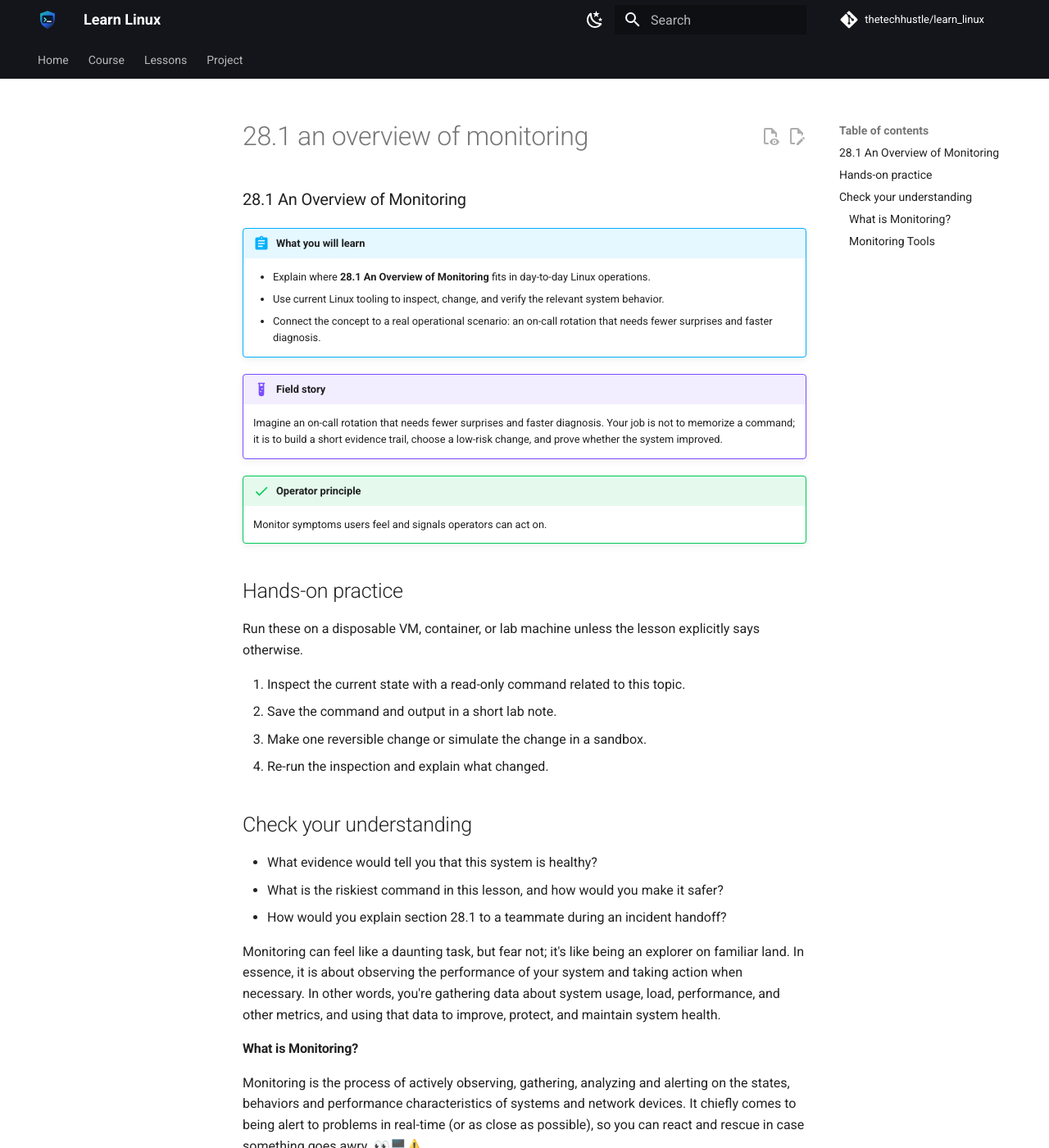
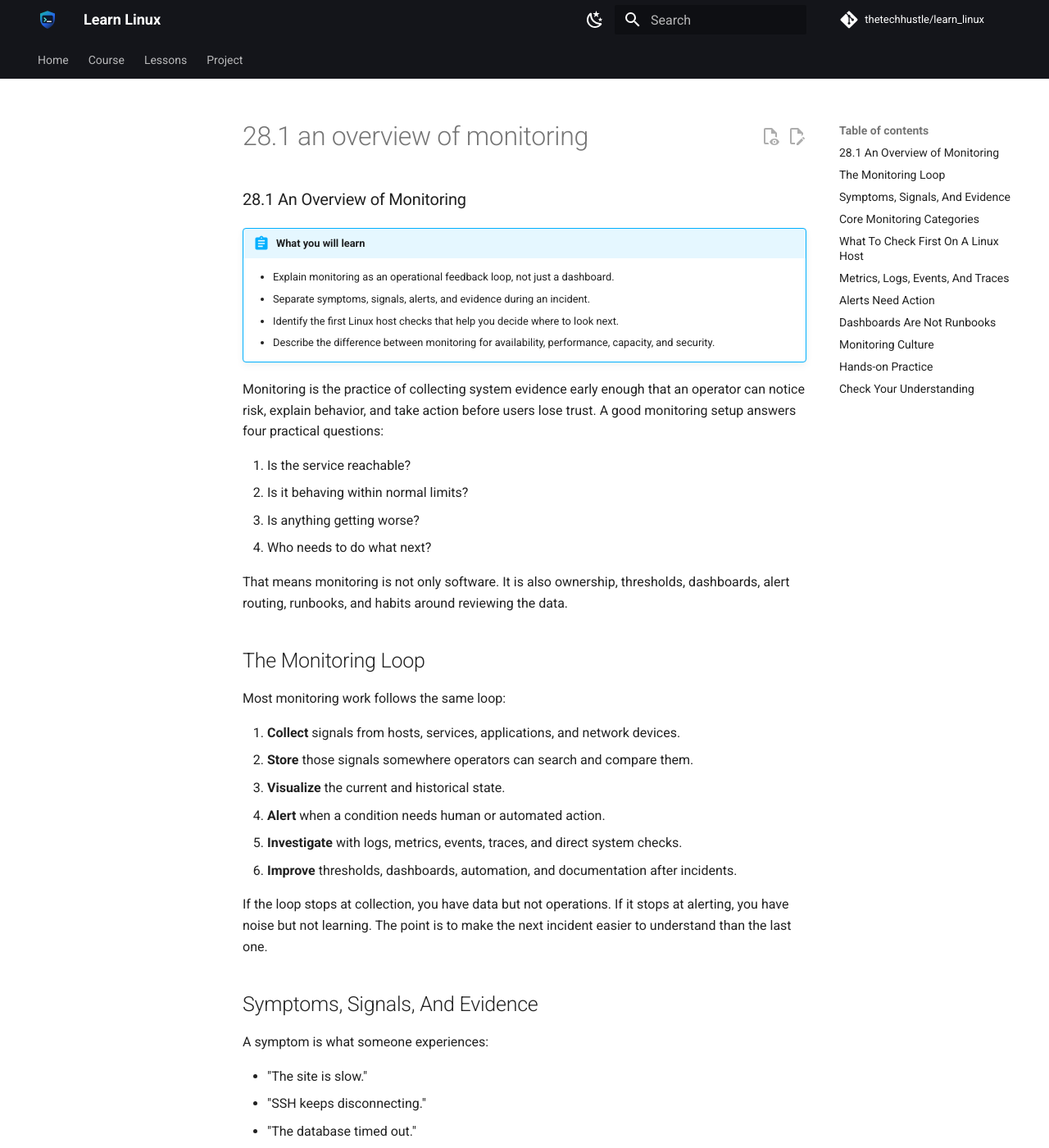
Before and after one commit to thetechhustle/learn_linux, an MkDocs documentation site: the page built from docs/lessons/28_monitoring/28.1_an_overview_of_monitoring.md, in a window 1280 px wide and 1400 px high. Shown: the whole window at 82% size. Built offline with MkDocs 1.6.1 and Material for MkDocs 9.7.7, drawn with Linux system fonts in a browser that asks for light colours; comment, search, counter and statistics services are not loaded; some of the changed text lies outside the part shown.

Commit message:
Improve Chapter 28 monitoring overview lesson (#254)
Co-authored-by: Jules Ai <jules@Juless-Air.ts.net lan>

````diff
--- a/docs/lessons/28_monitoring/28.1_an_overview_of_monitoring.md
+++ b/docs/lessons/28_monitoring/28.1_an_overview_of_monitoring.md
@@ -1,60 +1,213 @@
 ### 28.1 An Overview of Monitoring
 
+!!! abstract "What you will learn"
+    - Explain monitoring as an operational feedback loop, not just a dashboard.
+    - Separate symptoms, signals, alerts, and evidence during an incident.
+    - Identify the first Linux host checks that help you decide where to look next.
+    - Describe the difference between monitoring for availability, performance, capacity, and security.
 
+Monitoring is the practice of collecting system evidence early enough that an operator can notice risk, explain behavior, and take action before users lose trust. A good monitoring setup answers four practical questions:
 
-!!! abstract "What you will learn"
-    - Explain where **28.1 An Overview of Monitoring** fits in day-to-day Linux operations.
-    - Use current Linux tooling to inspect, change, and verify the relevant system behavior.
-    - Connect the concept to a real operational scenario: an on-call rotation that needs fewer surprises and faster diagnosis.
+1. Is the service reachable?
+2. Is it behaving within normal limits?
+3. Is anything getting worse?
+4. Who needs to do what next?
 
-!!! example "Field story"
-    Imagine an on-call rotation that needs fewer surprises and faster diagnosis. Your job is not to memorize a command; it is to build a short evidence trail, choose a low-risk change, and prove whether the system improved.
+That means monitoring is not only software. It is also ownership, thresholds, dashboards, alert routing, runbooks, and habits around reviewing the data.
 
-!!! success "Operator principle"
-    Monitor symptoms users feel and signals operators can act on.
+## The Monitoring Loop
 
-## Hands-on practice
+Most monitoring work follows the same loop:
 
-Run these on a disposable VM, container, or lab machine unless the lesson explicitly says otherwise.
+1. **Collect** signals from hosts, services, applications, and network devices.
+2. **Store** those signals somewhere operators can search and compare them.
+3. **Visualize** the current and historical state.
+4. **Alert** when a condition needs human or automated action.
+5. **Investigate** with logs, metrics, events, traces, and direct system checks.
+6. **Improve** thresholds, dashboards, automation, and documentation after incidents.
 
-1. Inspect the current state with a read-only command related to this topic.
-2. Save the command and output in a short lab note.
-3. Make one reversible change or simulate the change in a sandbox.
-4. Re-run the inspection and explain what changed.
+If the loop stops at collection, you have data but not operations. If it stops at alerting, you have noise but not learning. The point is to make the next incident easier to understand than the last one.
 
-## Check your understanding
+## Symptoms, Signals, And Evidence
 
-- What evidence would tell you that this system is healthy?
-- What is the riskiest command in this lesson, and how would you make it safer?
-- How would you explain section 28.1 to a teammate during an incident handoff?
+A symptom is what someone experiences:
 
+- "The site is slow."
+- "SSH keeps disconnecting."
+- "The database timed out."
+- "The upload failed."
 
-Monitoring can feel like a daunting task, but fear not; it's like being an explorer on familiar land. In essence, it is about observing the performance of your system and taking action when necessary. In other words, you're gathering data about system usage, load, performance, and other metrics, and using that data to improve, protect, and maintain system health.
+A signal is measurable data that may explain the symptom:
 
-#### What is Monitoring?
+- CPU saturation
+- memory pressure
+- disk latency
+- full filesystems
+- packet loss
+- error rate
+- queue depth
+- certificate expiry
+- failed login bursts
 
-Monitoring is the process of actively observing, gathering, analyzing and alerting on the states, behaviors and performance characteristics of systems and network devices. It chiefly comes to being alert to problems in real-time (or as close as possible), so you can react and rescue in case something goes awry. 👀🖥️⚠️
+Evidence is the specific output you can hand to another operator:
 
-Monitoring can be broken down into three main areas:
+```bash
+uptime
+free -h
+df -h
+ss -tuna
+systemctl --failed
+journalctl -p warning..alert --since "30 minutes ago"
+```
 
-- **Performance monitoring:** Looking into your system statistics such as CPU usage, memory utilization, network performance, and disk usage to identify potential issues and optimize performance. It's like keeping an eye on the pulse of your system.💓
+Good monitoring narrows the distance between symptom and evidence.
 
-- **Network monitoring:** Ensuring that the network isn't being overtaxed, that breaches are quickly identified and that the packets sent from point A to point B are not lost in the journey. It is like being the traffic police for your network.🚦🚔
+## Core Monitoring Categories
 
-- **Security monitoring:** Relentlessly watching to ensure there's no unauthorized access, misuse or anomalies in the system, like being the ever-vigilant guard of your castle.🛡️🏰
+Most environments monitor several overlapping categories.
 
-#### Monitoring Tools
+| Category | What It Answers | Linux Examples |
+| --- | --- | --- |
+| Availability | Is it up and reachable? | ping, HTTP checks, service status |
+| Performance | Is it fast enough? | CPU load, memory, disk I/O, latency |
+| Capacity | Are we running out of room? | disk usage, inode usage, queue depth |
+| Reliability | Is it failing too often? | error rate, restart count, failed jobs |
+| Security | Is something suspicious happening? | auth failures, new listeners, file changes |
+| Business or user impact | Are users blocked? | failed transactions, signups, payments |
 
-A variety of tools exist for all your monitoring needs. Some tools focus on a single area, while others offer integrated solutions. Here are few examples:
+Do not treat these as separate worlds. A disk filling up can become a performance issue, then an availability issue, then an incident.
 
-- **Nagios:** An open-source computer-software application that monitors systems, networks and infrastructure. 🕵️‍♂️💻
+## What To Check First On A Linux Host
 
-- **Zabbix:** An enterprise-level open source software designed for real-time monitoring of millions of metrics collected from various network devices. 🖥️⚡
+When monitoring points you at a Linux host, start with broad read-only checks before making changes:
 
-- **Netdata:** A free yet versatile tool providing real-time performance and health insights for systems and applications. 💛👩‍⚕️
+```bash
+hostnamectl
+uptime
+top -b -n 1 | head -20
+free -h
+df -h
+df -ih
+ss -tulpn
+systemctl --failed
+journalctl -p err..alert --since "1 hour ago"
+```
 
-The use of monitoring tools greatly simplifies the task of keeping an eye on your system, alerting you to potential issues before they become major problems.
+These commands help answer:
 
-In the next sections, we'll delve deeper into the culture of monitoring, the tools available, how to collect data, and monitor the network and systems. We'll also explore the exciting world of Application Monitoring, fortify our defenses with Security Monitoring, and finally master the language of devices with Simple Network Management Protocol (SNMP). 🚀
+- Is the machine overloaded?
+- Is memory exhausted or swapping?
+- Is a filesystem full?
+- Are expected services listening?
+- Did systemd record failed units?
+- Are recent logs showing errors that match the user symptom?
 
-Let's embark on this journey to mastery over your Linux system's health. After all, knowledge is power, and power is never just given. It's realized. It's harnessed. It's claimed. Explore onward! 🌌📚🔍
+You do not need every command every time. Build a habit of gathering enough evidence to choose the next check deliberately.
+
+## Metrics, Logs, Events, And Traces
+
+Modern monitoring usually combines several evidence types:
+
+- **Metrics** are numeric measurements over time: CPU percent, request latency, disk usage, error counts.
+- **Logs** are timestamped messages from systems and applications.
+- **Events** are notable changes: deploys, restarts, failovers, configuration changes.
+- **Traces** follow one request across services.
+
+Metrics often tell you that something changed. Logs and events often explain why. Traces help when one user-facing request crosses many services.
+
+For Linux administration, you should be comfortable moving between all of them. A dashboard may show CPU pressure, but `journalctl`, `systemctl`, and application logs often explain which process or change caused it.
+
+## Alerts Need Action
+
+An alert should point to a decision or action. A weak alert says:
+
+> CPU is high.
+
+A stronger alert says:
+
+> Web node `web-03` has CPU above 95 percent for 10 minutes, request latency is above target, and the current runbook is `docs/runbooks/web-latency.md`.
+
+Useful alerts usually include:
+
+- affected host or service
+- severity
+- time window
+- current value and threshold
+- user impact if known
+- link to dashboard or logs
+- runbook or owner
+
+Noise teaches operators to ignore alerts. Make alerts specific, actionable, and reviewed after incidents.
+
+## Dashboards Are Not Runbooks
+
+A dashboard should help you see state quickly. A runbook should help you act correctly. Do not confuse them.
+
+A dashboard can show:
+
+- service health
+- traffic
+- error rates
+- latency
+- saturation
+- deploy markers
+
+A runbook should explain:
+
+- what the alert means
+- how to confirm impact
+- safe read-only checks
+- reversible mitigation steps
+- escalation criteria
+- what evidence to capture for handoff
+
+When a dashboard raises more questions than it answers, improve the dashboard. When an operator knows what is wrong but not what to do, improve the runbook.
+
+## Monitoring Culture
+
+Monitoring works best when the team treats it as a shared operating system for production decisions:
+
+- Add monitoring when you add a service.
+- Review alert quality after incidents.
+- Track deploys and maintenance windows as events.
+- Keep dashboards aligned with real ownership.
+- Remove alerts nobody acts on.
+- Teach new operators where to look first.
+
+The goal is not perfect visibility. The goal is enough trustworthy visibility to make better decisions under pressure.
+
+## Hands-on Practice
+
+Use a disposable VM, container, or lab machine.
+
+1. Record a baseline:
+
+   ```bash
+   uptime
+   free -h
+   df -h
+   systemctl --failed
+   journalctl -p warning..alert --since "15 minutes ago"
+   ```
+
+2. Create a short lab note with:
+
+   - hostname
+   - time of check
+   - load average
+   - memory use
+   - disk use
+   - failed units
+   - any recent warnings or errors
+
+3. Pick one signal and explain what would make it alert-worthy.
+
+4. Write one alert sentence that includes the host, condition, time window, possible impact, and first runbook step.
+
+## Check Your Understanding
+
+- Why is monitoring more than collecting metrics?
+- What is the difference between a user symptom and a system signal?
+- Which Linux commands would you run first when a host alert fires?
+- Why should alerts include action context?
+- How can a dashboard and a runbook support each other during an incident?
````
